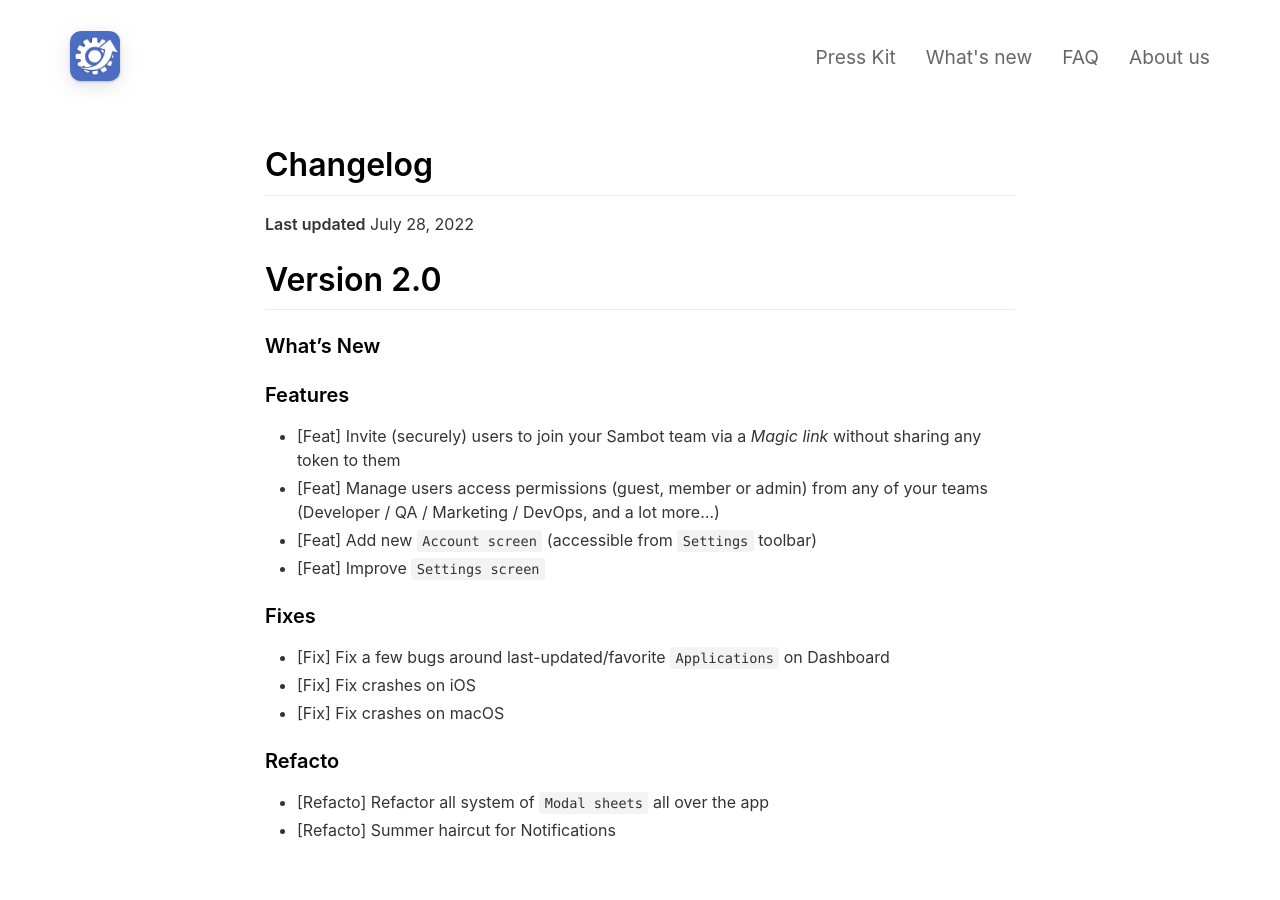
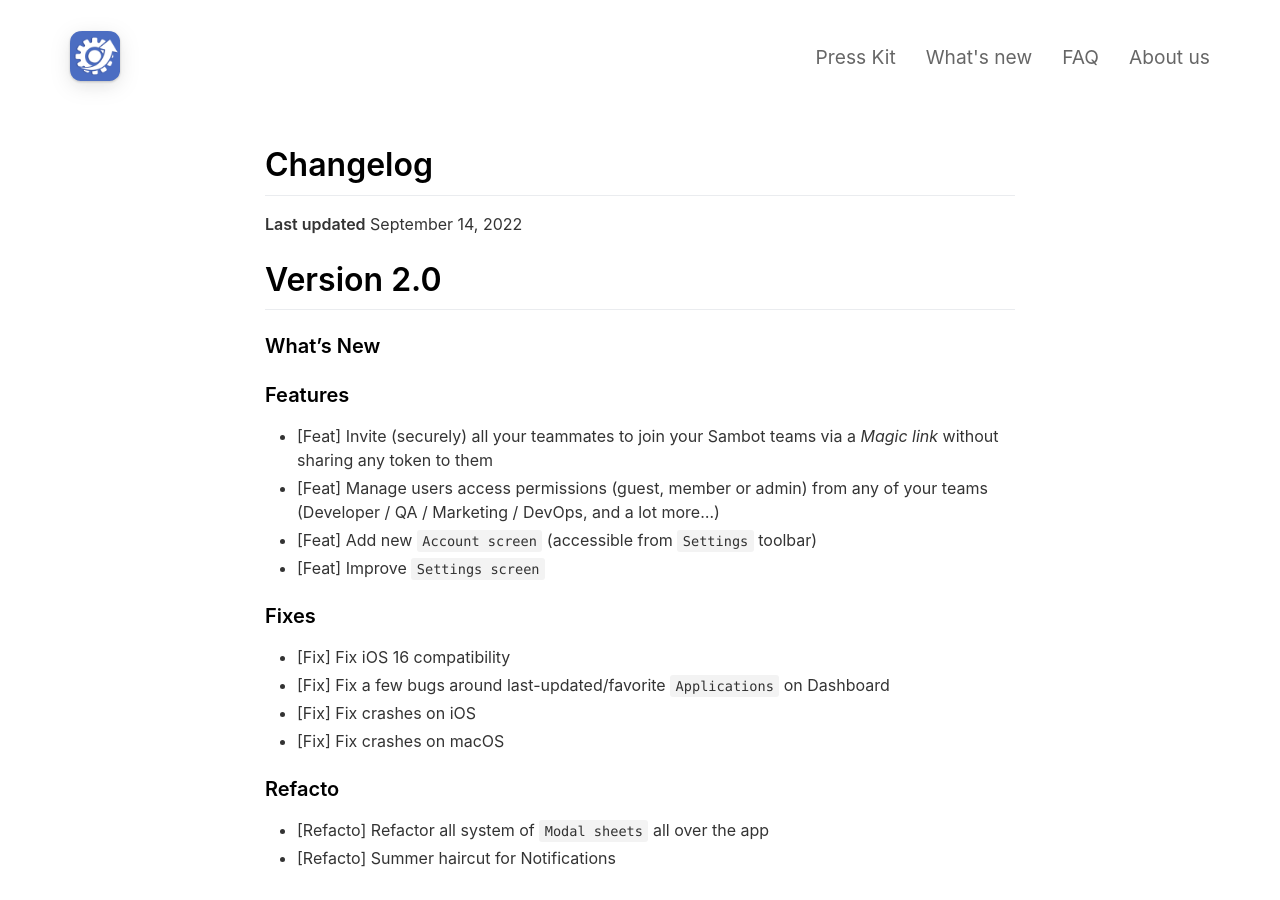
Before and after one commit to sambot-app/sambot.github.io, a Jekyll site: the page built from _pages/1_changelog.md, in a window 1280 px wide and 900 px high. Built offline with Jekyll 4.4.1, drawn with Linux system fonts in a browser that asks for light colours; nearby versions of some CDN libraries.

Commit message:
update change log

```diff
--- a/_pages/1_changelog.md
+++ b/_pages/1_changelog.md
@@ -5,19 +5,20 @@ include_in_header: true
 ---
 
 # Changelog
-**Last updated** July 28, 2022
+**Last updated** September 14, 2022
 
 # **Version 2.0**
 
 ### What's New
 
 ### Features
-- [Feat] Invite (securely) users to join your Sambot team via a _Magic link_ without sharing any token to them
+- [Feat] Invite (securely) all your teammates to join your Sambot teams via a _Magic link_ without sharing any token to them
 - [Feat] Manage users access permissions (guest, member or admin) from any of your teams (Developer / QA / Marketing / DevOps, and a lot more...)
 - [Feat] Add new `Account screen` (accessible from `Settings` toolbar)
 - [Feat] Improve `Settings screen`
 
 ### Fixes
+- [Fix] Fix iOS 16 compatibility
 - [Fix] Fix a few bugs around last-updated/favorite `Applications` on Dashboard
 - [Fix] Fix crashes on iOS
 - [Fix] Fix crashes on macOS
```
